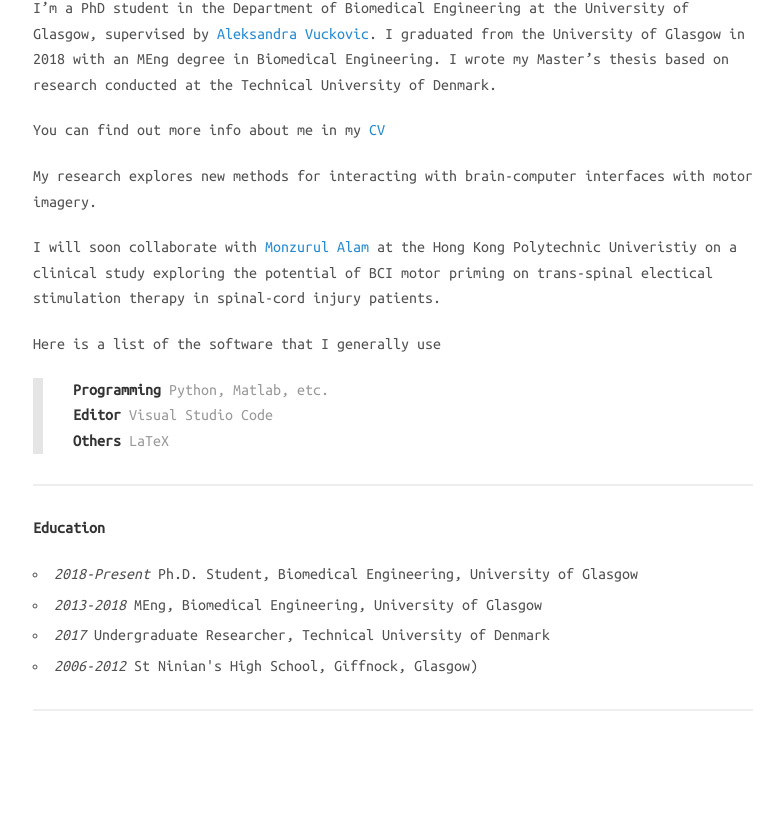
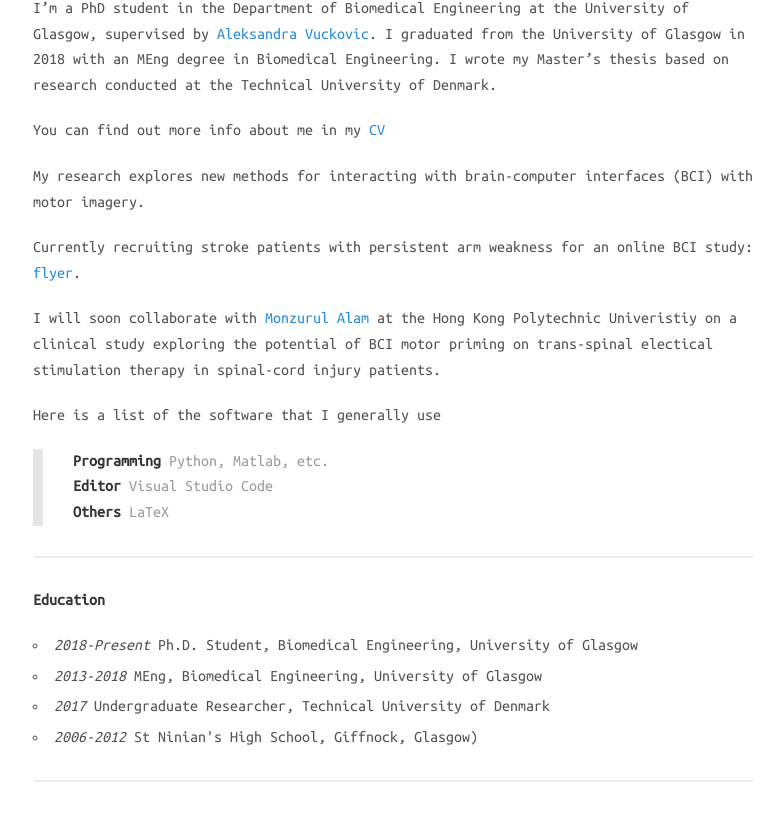
Before and after one commit to CiaranAnthony/CiaranAnthony.github.io, a Jekyll site: the page built from about.md, in a window 1280 px wide, cut to the strip 421-1333 px from the top of the page. Shown: the top 821 px of the strip, without its empty margins (247-1031 px from the left). Built offline with Jekyll 4.4.1, drawn with Linux system fonts in a browser that asks for light colours; nearby versions of some CDN libraries.

Commit message:
Change to about: stroke study

```diff
--- a/about.md
+++ b/about.md
@@ -13,7 +13,9 @@ I'm a PhD student in the Department of Biomedical Engineering at the University
 
 You can find out more info about me in my [CV](/images/pdf/Ciaran_CV.pdf)
 
-My research explores new methods for interacting with brain-computer interfaces with motor imagery.
+My research explores new methods for interacting with brain-computer interfaces (BCI) with motor imagery.
+
+Currently recruiting stroke patients with persistent arm weakness for an online BCI study: [flyer](/images/blog/strokeStudy/flyer.pdf).
 
 I will soon collaborate with [Monzurul Alam](https://www.polyu.edu.hk/bme/people/academic-staff/dr-monzurul-alam/) at the Hong Kong Polytechnic Univeristiy on a clinical study exploring the potential of BCI motor priming on trans-spinal electical stimulation therapy in spinal-cord injury patients.
 
--- a/index.html
+++ b/index.html
@@ -12,6 +12,7 @@ layout: default
   </h1>
   <p>PhD student at the University of Glasgow<br>
     <br>
+  <a href="mailto:c.mcgeady.1@research.gla.ac.uk"><i class="fa fa-at" aria-hidden="true"></i> Email</a><br>
   <a href="https://github.com/CiaranAnthony"><i class="fa fa-github" aria-hidden="true"></i> Github</a><br>
   <a href="https://twitter.com/ciaran_mcgeady"><i class="fa fa-twitter" aria-hidden="true"></i> Twitter</a><br>
   <a href="https://scholar.google.dk/citations?user=Xbg1rPsAAAAJ&hl=en"><i class="fab fa-google"></i></i> Google Scholar</a><br>
```
Also changed, not shown: 14 other files.
